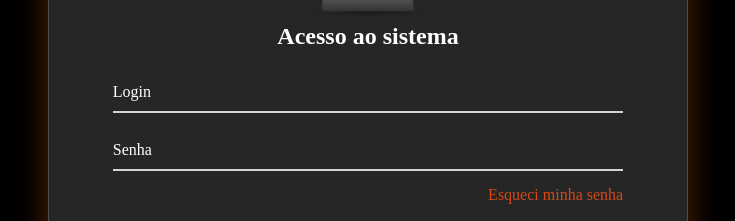
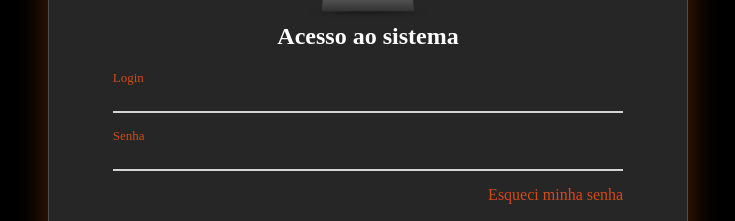
Before and after one commit to Matheus292/MyPatrimonyFront, a Vue app: page / in a window 1280 px wide. Shown: the part 264-485 px from the top of the page, without its empty margins (272-1007 px from the left). Built offline with nearby package versions, Linux system fonts and the light colour scheme.

Commit message:
Refatoração no login

```diff
--- a/src/components/LoginForm.vue
+++ b/src/components/LoginForm.vue
@@ -6,16 +6,10 @@
         </div>
         <div class="body">
             <div class="row">
-                <div class="label-float">
-                    <input v-model="user" type="text" placeholder=" "  />
-                    <label>Login</label>
-                </div>
+                <InputForm v-model="user" type="text" label="Login"/>
             </div>
             <div class="row">
-                <div class="label-float">
-                    <input v-model="password" type="password" placeholder=" " />
-                    <label>Senha</label>
-                </div>
+                <InputForm v-model="password" type="password" label="Senha"/>
             </div>
             <div class="forgot">
                 <a href="#">Esqueci minha senha</a>
@@ -32,9 +26,13 @@
 
 <script>
 import api from '@/services/api'
+import InputForm from '@/components/input/InputForm.vue'
 
 export default {
     name: 'LoginForm',
+    components:{
+        InputForm
+    },
     data(){
         return {
             user: '',
@@ -119,67 +117,7 @@ a {
     color: #d44916;
 }
 
-.label-float {
-    position: relative;
-    padding-top: 13px;
-    width: 100%;
-    color: #FFF;
 
-}
-
-.label-float input {
-    border: 0;
-    border-bottom: 2px solid lightgrey;
-    outline: none;
-    min-width: 180px;
-    font-size: 16px;
-    transition: all .3s ease-out;
-    -webkit-transition: all .3s ease-out;
-    -moz-transition: all .3s ease-out;
-    border-radius: 0;
-    background-color: transparent;
-    width: 100%;
-    color: #FFF;
-    height: 30px;
-}
-
-.label-float input:focus {
-    border-bottom: 2px solid #d44916;
-}
-
-.label-float input::placeholder {
-    color: transparent;
-}
-
-.label-float label {
-    pointer-events: none;
-    position: absolute;
-    top: 0;
-    left: 0;
-    margin-top: 13px;
-    transition: all .3s ease-out;
-    -webkit-transition: all .3s ease-out;
-    -moz-transition: all .3s ease-out;
-}
-
-.label-float input:required:invalid+label {
-    color: red;
-}
-
-.label-float input:focus:required:invalid {
-    border-bottom: 2px solid red;
-}
-
-.label-float input:required:invalid+label:before {
-    content: '*';
-}
-
-.label-float input:focus+label,
-.label-float input:not(:placeholder-shown)+label {
-    font-size: 13px;
-    margin-top: 0;
-    color: #d44916;
-}
 
 .btn-action {
     background-color: transparent;
--- /dev/null
+++ b/src/components/input/InputForm.vue
@@ -0,0 +1,103 @@
+<template>
+    <div class="label-float">
+
+        <input :value="modelValue"
+        :type="type"
+        :placeholder="placeholder"
+        @input="updateValue"  />
+
+        <label>{{ label }}</label>
+    </div>
+</template>
+
+<script>
+export default {
+    name: 'InputForm',
+
+    props:{
+        label:{
+            type: String
+        },
+        type:{
+            type: String
+        },
+        modelValue:{
+            type: [String, Number]
+        },
+        placeholder:{
+            type: String
+        }
+    },
+    emits:['update:updateValue'],
+    methods:{
+        updateValue($event){
+            this.$emit("update:modelValue", $event.target.value)
+        }
+    }
+}
+</script>
+
+<style scoped>
+    .label-float {
+    position: relative;
+    padding-top: 13px;
+    width: 100%;
+    color: #FFF;
+
+}
+
+.label-float input {
+    border: 0;
+    border-bottom: 2px solid lightgrey;
+    outline: none;
+    min-width: 180px;
+    font-size: 16px;
+    transition: all .3s ease-out;
+    -webkit-transition: all .3s ease-out;
+    -moz-transition: all .3s ease-out;
+    border-radius: 0;
+    background-color: transparent;
+    width: 100%;
+    color: #FFF;
+    height: 30px;
+}
+
+.label-float input:focus {
+    border-bottom: 2px solid #d44916;
+}
+
+.label-float input::placeholder {
+    color: transparent;
+}
+
+.label-float label {
+    pointer-events: none;
+    position: absolute;
+    top: 0;
+    left: 0;
+    margin-top: 13px;
+    transition: all .3s ease-out;
+    -webkit-transition: all .3s ease-out;
+    -moz-transition: all .3s ease-out;
+}
+
+.label-float input:required:invalid+label {
+    color: red;
+}
+
+.label-float input:focus:required:invalid {
+    border-bottom: 2px solid red;
+}
+
+.label-float input:required:invalid+label:before {
+    content: '*';
+}
+
+.label-float input:focus+label,
+.label-float input:not(:placeholder-shown)+label {
+    font-size: 13px;
+    margin-top: 0;
+    color: #d44916;
+}
+
+</style>
```
